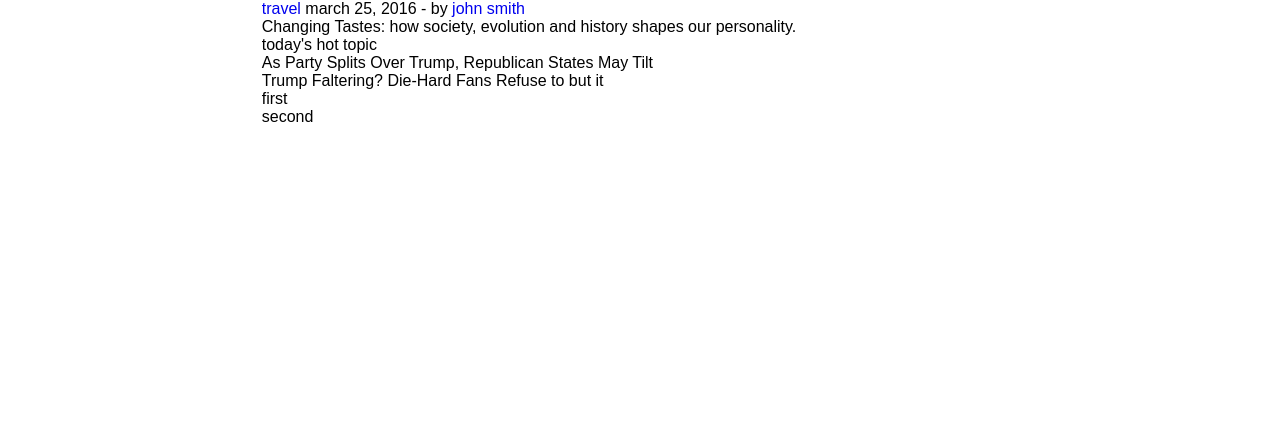
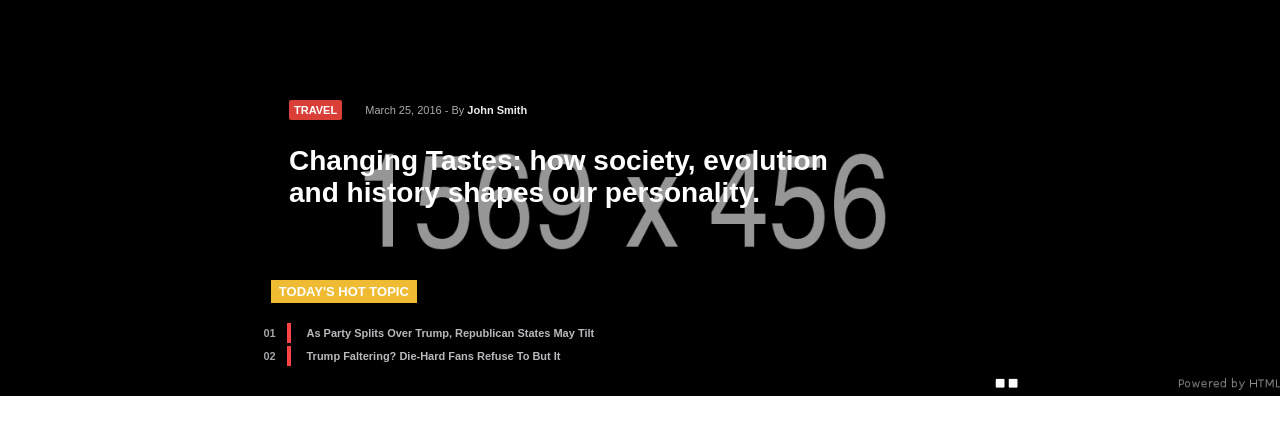
Before and after one commit to psanjeetprdxn/NEWSMAG, a PHP site: page / in a window 1280 px wide. Shown: the part 118-553 px from the top of the page. Run offline with PHP 8.4, Linux system fonts and the light colour scheme; some libraries are stand-ins or nearby versions.

Commit message:
banner section styling added

```diff
--- a/assets/css/master.css
+++ b/assets/css/master.css
@@ -247,3 +247,106 @@ nav > ul > li:nth-child(2)::after {
   font-weight: 900;
   text-indent: 0;
 }
+
+/* BANNER */
+
+.banner {
+  position: relative;
+  padding: 100px 0 30px;
+  background: url("../images/banner.png");
+  background-position: center center;
+  background-size: cover;
+}
+
+.travel { padding-left: 3.6%; }
+
+.seq,
+.seq a {
+  color: #afaba7;
+  font-size: 11px;
+  text-transform: capitalize;
+}
+
+.seq a {
+  color: #edebeb;
+  font-weight: 600;
+}
+
+.seq a:nth-child(1) {
+  padding: 4px 5px 4px;
+  margin-right: 20px;
+  display: inline-block;
+  background: #d93e37;
+  border-radius: 2px;
+  color: #fff;
+  font-size: 11px;
+  font-weight: 600;
+  text-transform: uppercase;
+}
+
+h2 {
+  width: 80%;
+  margin-top: 25px;
+  color: #fefffe;
+  font-size: 28px;
+  font-weight: 700;
+}
+
+.bot > span {
+  padding: 4px 8px;
+  margin: 71px 0 0 1.2%;
+  display: inline-block;
+  background: #eb3;
+  color: #fff;
+  font-size: 13px;
+  font-weight: 600;
+  text-transform: uppercase;
+}
+
+.bot ul { margin: 20px 0 0 3.4%; }
+
+.bot li {
+  padding: 4px 15px;
+  margin-top: 3px;
+  position: relative;
+  border-left: 4px solid #f44;
+  color: #b7b9bb;
+  font-weight: 600;
+  font-size: 11px;
+  text-transform: capitalize;
+}
+
+.bot li::before {
+  content: "01";
+  position: absolute;
+  left: -28px;
+  font-size: 11px;
+  font-weight: 600;
+  color: #a1a3a4;
+}
+
+.bot li:nth-child(2)::before { content: "02"; }
+
+.dots {
+  position: absolute;
+  right: 20.5%;
+  bottom: 0;
+}
+
+.dots > li { display: inline-block; }
+
+.dots > li > span {
+  display: inline-block;
+  cursor: pointer;
+  text-indent: -9999px;
+}
+
+.dots > li > span::before {
+  content: '\f0c8';
+  float: right;
+  color: #fff;
+  font-family: "Font Awesome 5 Free";
+  font-size: 10px;
+  font-weight: 900;
+  text-indent: 0;
+}
```
